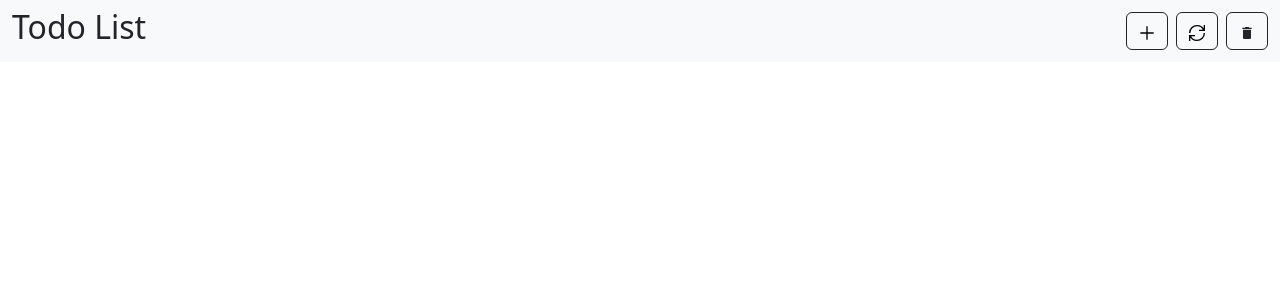
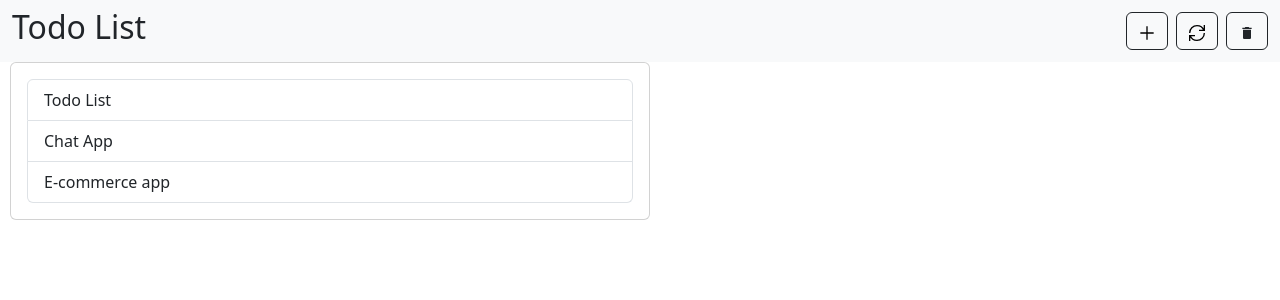
Before and after one commit to waqarakrambhutta/TodoApp, a React (Vite) app: page / in a window 1280 px wide. Shown: the top 300 px of the page. Built offline with nearby package versions, Linux system fonts and the light colour scheme.

Commit message:
Section: list of tasks

```diff
--- a/src/App.tsx
+++ b/src/App.tsx
@@ -1,13 +1,20 @@
-
 import './App.css'
 import NavBar from './components/NavBar'
+import TasksCard from './components/TasksCard'
 
 function App() {
+
+  const tasks = [
+    {task_name:'Todo List',task_description:'I shell create first project of todo list'},
+    {task_name:'Chat App',task_description:'I shell create secont project of chat app'},
+    {task_name:'E-commerce app',task_description:'I shell create third project of ecommerce app'}
+  ]
 
   return (
 
     <>
     <NavBar/>
+    <TasksCard task={tasks}/>
     </>
 
 
--- /dev/null
+++ b/src/components/TasksCard.tsx
@@ -0,0 +1,30 @@
+interface Task {
+  task_name: string;
+  task_description: string;
+}
+
+interface Prop {
+  task: Task[];
+}
+
+const TasksCard = ({ task }: Prop) => {
+  return (
+    <div
+      className="card col-md-6"
+      style={{ maxWidth: "100%", margin: "0px 10px 0px 10px" }}
+    >
+      <div
+        className="card-body custom-scrollbar"
+        style={{ maxHeight: "400px", overflowY: "scroll" }}
+      >
+        <ul className="list-group">
+          {task.map((task) => (
+            <li className="list-group-item">{task.task_name}</li>
+          ))}
+        </ul>
+      </div>
+    </div>
+  );
+};
+
+export default TasksCard;
--- a/src/index.css
+++ b/src/index.css
@@ -0,0 +1,20 @@
+.custom-scrollbar {
+    max-height: 300px;
+    overflow-y: scroll;
+
+    scrollbar-color: #f4f4f4 #e6e6e6;
+    scrollbar-width: thin;
+
+    &::-webkit-scrollbar {
+      width: 8px;
+    }
+
+    &::-webkit-scrollbar-thumb {
+      background-color: #ccc;
+      border-radius: 4px;
+    }
+
+    &::-webkit-scrollbar-thumb:hover {
+      background-color: #aaa;
+    }
+  }
```
Also changed, not shown: src/components/TaskList.tsx (+28 -2 lines).
